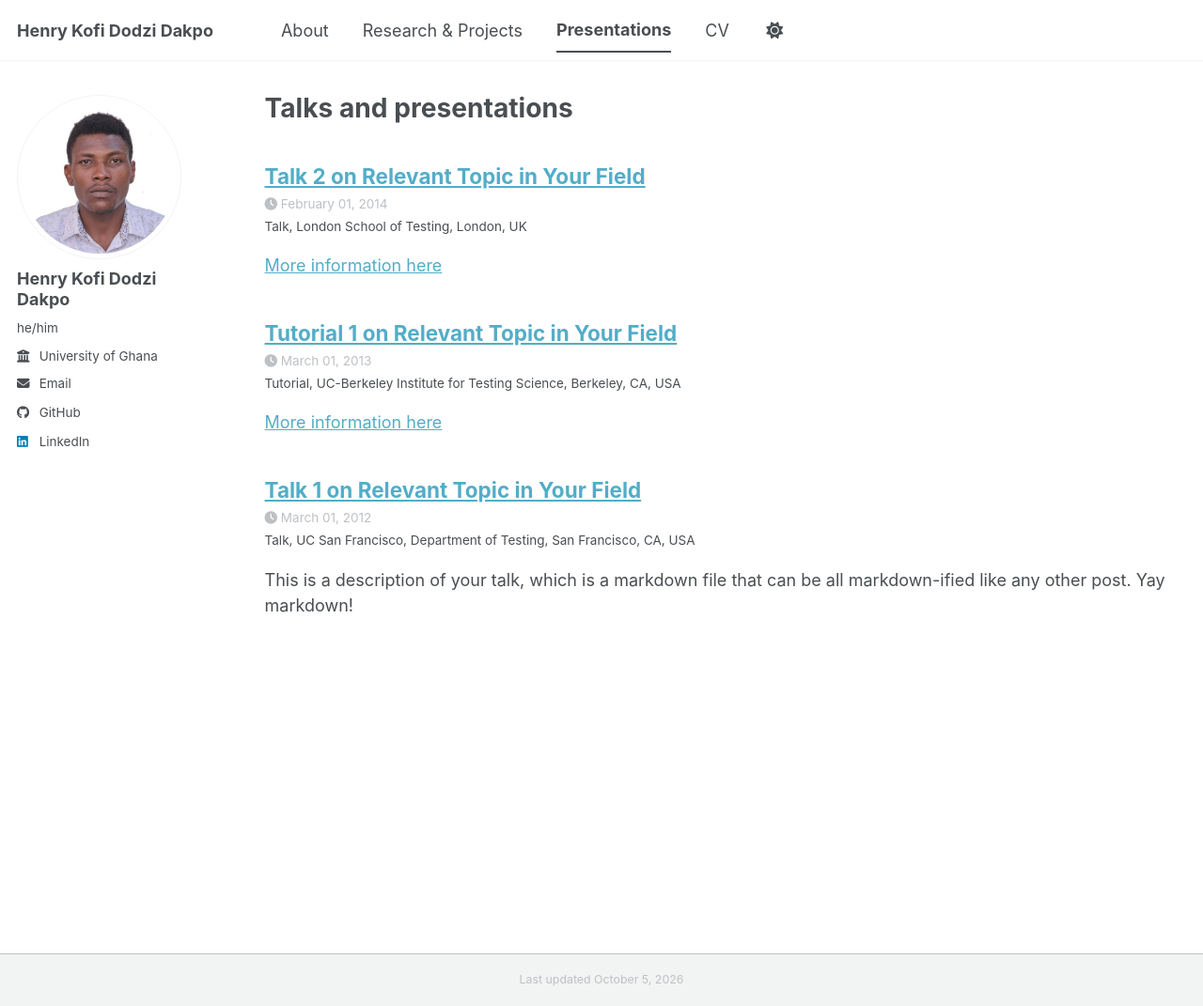
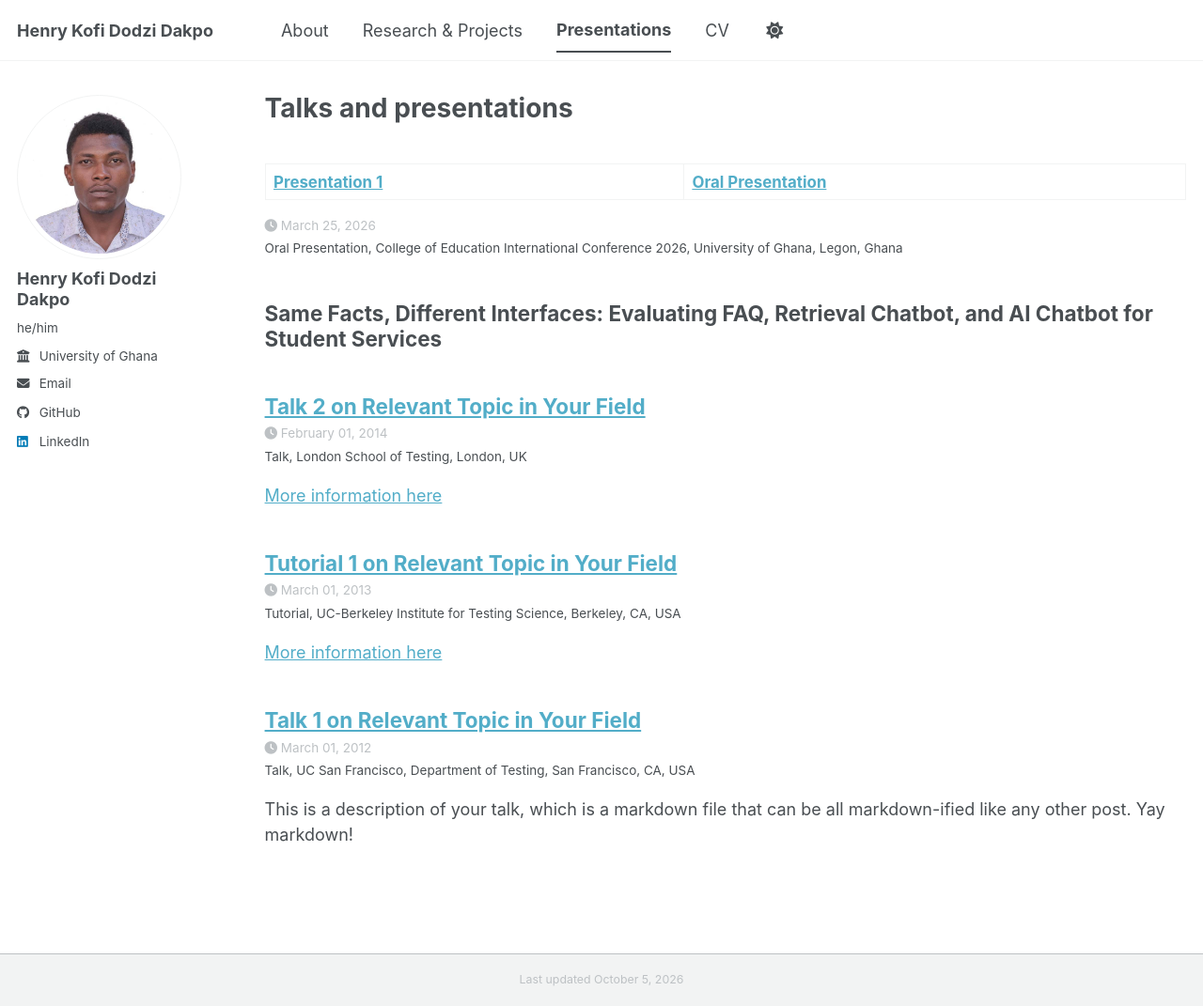
Before and after one commit to henrycitadel9-rgb/henrycitadel9-rgb.github.io, a Jekyll site: the page built from _pages/talks.html, in a window 1280 px wide and 1071 px high. Shown: the whole window at 94% size. Built offline with Jekyll 4.4.1, drawn with Linux system fonts in a browser that asks for light colours; a style sheet for code colours, icons or effects is not loaded.

Commit message:
Update 2014-03-01-talk-3.md

```diff
--- a/_talks/2014-03-01-talk-3.md
+++ b/_talks/2014-03-01-talk-3.md
@@ -1,35 +1,26 @@
-Presentation 1 | Oral Presentation
+---
+title: "Presentation 1 | Oral Presentation"
+collection: talks
+type: "Oral Presentation"
+permalink: /talks/2026-coe-faq
+venue: "College of Education International Conference 2026"
+date: 2026-03-25
+location: "University of Ghana, Legon, Ghana"
+---
 
-Same Facts, Different Interfaces: Evaluating FAQ, Retrieval Chatbot,
-and AI Chatbot for Student Services
+## Same Facts, Different Interfaces: Evaluating FAQ, Retrieval Chatbot, and AI Chatbot for Student Services
 
-College of Education International Conference 2026
+**College of Education International Conference 2026**
 University of Ghana | March 25, 2026
 
-[Short description]
+Henry presented this research at the College of Education International Conference 2026 at the University of Ghana. The presentation focused on his study comparing how students interact with a traditional FAQ webpage, a retrieval-based chatbot, and an AI-powered chatbot when accessing the same student-service information. The study examined users' ease of use, mental effort, trust, speed, and accuracy across the three interfaces.
 
-Presentation Slides
+### Presentation Slides
 
-┌─────────────────────────────────────────────┐
-│                                             │
-│       ACTUAL PRESENTATION VISIBLE HERE      │
-│                                             │
-└─────────────────────────────────────────────┘
+<iframe src="/files/FAQ%20Presentation_Updated%20-%20portfolio%20test.pdf#view=FitH" width="100%" height="650px" style="border: 1px solid #e5e5e5;" title="FAQ Project Oral Presentation"></iframe>
 
-Download Presentation Slides
+[Download Presentation Slides](/files/FAQ%20Presentation_Updated%20-%20portfolio%20test.pdf)
 
-Conference Participation Certificate
+### Conference Participation Certificate
 
-┌─────────────────────────────────────────────┐
-│                                             │
-│          CERTIFICATE VISIBLE HERE           │
-│                                             │
-└─────────────────────────────────────────────┘
-
-
-Presentation 2 | Poster Presentation
-...
-
-
-Presentation 3 | Oral Presentation
-...
+*Certificate will be added here.*
```
